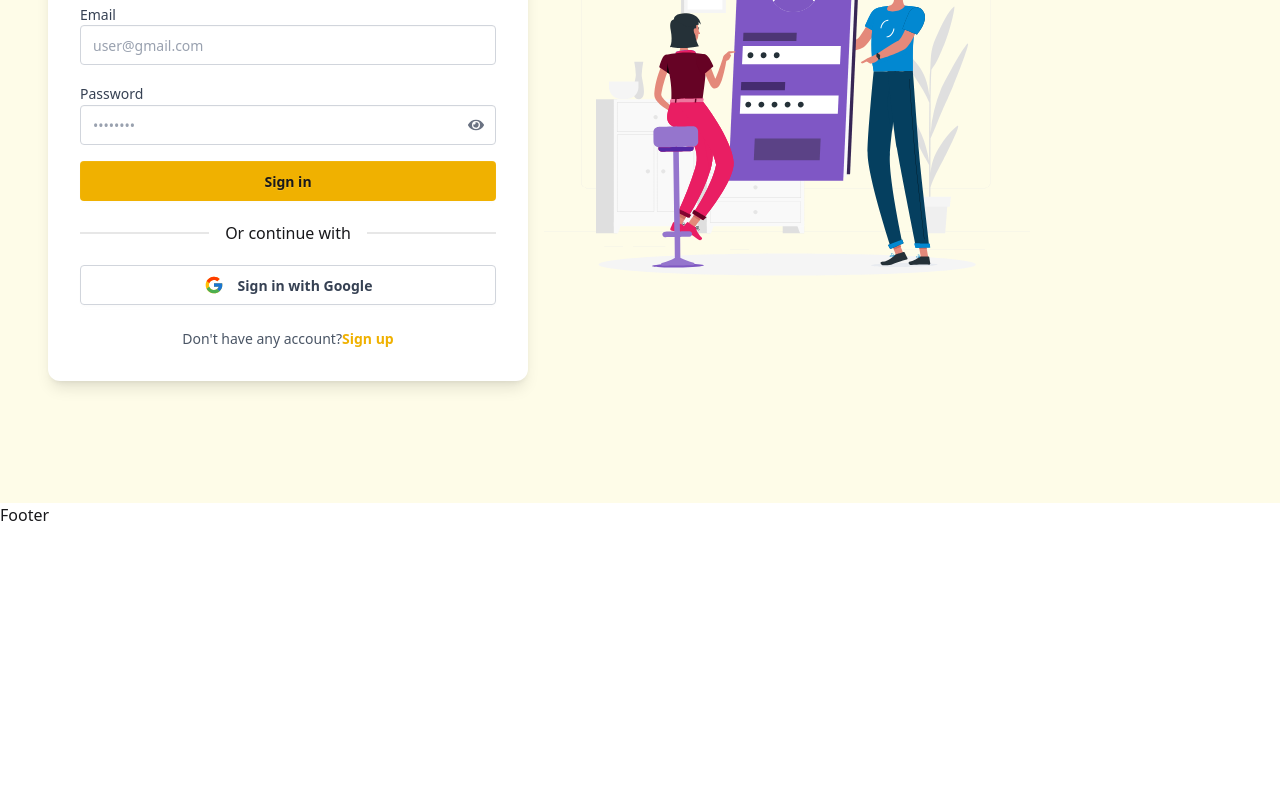
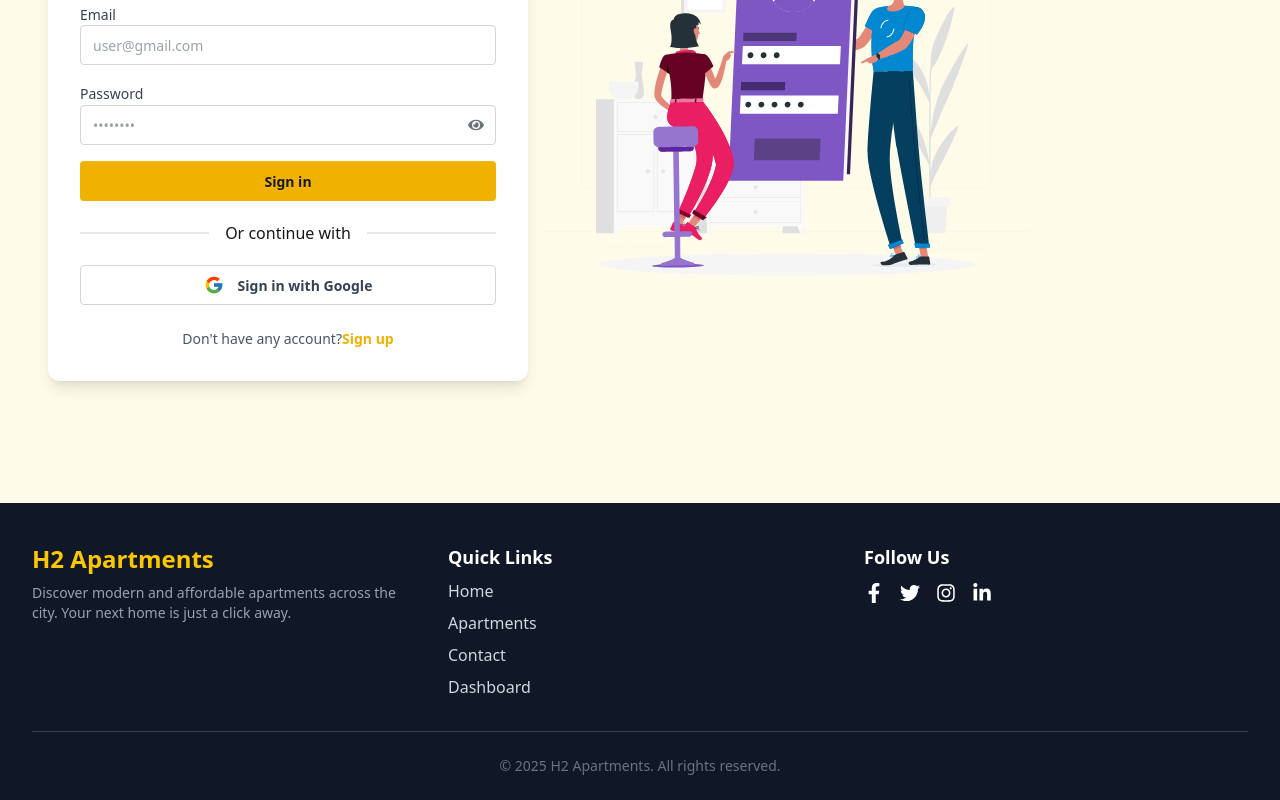
Before and after one commit to sanji118/bms-client, a React (Vite) app: page /login in a window 1280 px wide. Shown: the part 453-1253 px from the top of the page. Before the commit the page ends 980 px from the top, so only its background shows below. Built offline with nearby package versions, Linux system fonts and the light colour scheme; no server answers.

Commit message:
added footer

```diff
--- a/src/components/Footer.jsx
+++ b/src/components/Footer.jsx
@@ -1,9 +1,54 @@
-import React from 'react'
+import { FaFacebookF, FaTwitter, FaInstagram, FaLinkedinIn } from 'react-icons/fa';
+import { Link } from 'react-router-dom';
 
 const Footer = () => {
   return (
-    <div>Footer</div>
-  )
-}
+    <footer className="bg-gray-900 text-white pt-10 pb-6 px-4 sm:px-8">
+      <div className="max-w-7xl mx-auto grid grid-cols-1 md:grid-cols-3 gap-8 border-b border-gray-700 pb-8">
 
-export default Footer
+        {/* Branding */}
+        <div>
+          <h2 className="text-2xl font-bold text-yellow-400">H2 Apartments</h2>
+          <p className="mt-2 text-gray-400 text-sm">
+            Discover modern and affordable apartments across the city. Your next home is just a click away.
+          </p>
+        </div>
+
+        {/* Navigation */}
+        <div className="flex flex-col space-y-2">
+          <h3 className="text-lg font-semibold mb-2">Quick Links</h3>
+          <Link to="/" className="text-gray-300 hover:text-pink-400 transition">Home</Link>
+          <Link to="/apartments" className="text-gray-300 hover:text-yellow-400 transition">Apartments</Link>
+          <Link to="/contact" className="text-gray-300 hover:text-yellow-400 transition">Contact</Link>
+          <Link to="/dashboard" className="text-gray-300 hover:text-yellow-400 transition">Dashboard</Link>
+        </div>
+
+        {/* Social Media */}
+        <div>
+          <h3 className="text-lg font-semibold mb-3">Follow Us</h3>
+          <div className="flex space-x-4">
+            <a href="https://facebook.com" target="_blank" rel="noreferrer" className="hover:text-yellow-400 text-xl transition">
+              <FaFacebookF />
+            </a>
+            <a href="https://twitter.com" target="_blank" rel="noreferrer" className="hover:text-yellow-400 text-xl transition">
+              <FaTwitter />
+            </a>
+            <a href="https://instagram.com" target="_blank" rel="noreferrer" className="hover:text-yellow-400 text-xl transition">
+              <FaInstagram />
+            </a>
+            <a href="https://linkedin.com" target="_blank" rel="noreferrer" className="hover:text-yellow-400 text-xl transition">
+              <FaLinkedinIn />
+            </a>
+          </div>
+        </div>
+      </div>
+
+      {/* Copyright */}
+      <div className="text-center text-sm text-gray-500 mt-6">
+        &copy; {new Date().getFullYear()} H2 Apartments. All rights reserved.
+      </div>
+    </footer>
+  );
+};
+
+export default Footer;
--- a/src/pages/Home/CouponSection.jsx
+++ b/src/pages/Home/CouponSection.jsx
@@ -1,6 +1,11 @@
 import { useEffect, useState } from 'react';
 import { motion } from 'framer-motion';
 import axios from 'axios';
+import { CopyToClipboard } from 'react-copy-to-clipboard';
+import Swal from 'sweetalert2';
+import withReactContent from 'sweetalert2-react-content';
+
+const MySwal = withReactContent(Swal);
 
 const COLOR_PALETTE = [
   {
@@ -23,20 +28,6 @@ const COLOR_PALETTE = [
     bg: 'bg-green-100',
     text: 'text-green-800',
     button: 'bg-green-600 hover:bg-green-700'
-  },
-  {
-    name: 'blue',
-    border: 'border-blue-300',
-    bg: 'bg-blue-100',
-    text: 'text-blue-800',
-    button: 'bg-blue-600 hover:bg-blue-700'
-  },
-  {
-    name: 'purple',
-    border: 'border-purple-300',
-    bg: 'bg-purple-100',
-    text: 'text-purple-800',
-    button: 'bg-purple-600 hover:bg-purple-700'
   }
 ];
 
@@ -72,6 +63,18 @@ const CouponSection = () => {
     return COLOR_PALETTE[index % COLOR_PALETTE.length] || COLOR_PALETTE[0];
   };
 
+  const showSuccessAlert = (code) => {
+    MySwal.fire({
+      title: <p className="text-xl font-bold">Copied!</p>,
+      html: <p>Coupon code <strong>{code}</strong> has been copied to your clipboard</p>,
+      icon: 'success',
+      confirmButtonText: 'OK',
+      confirmButtonColor: '#d97706',
+      timer: 2000,
+      timerProgressBar: true,
+    });
+  };
+
   if (loading) {
     return (
       <section className="py-12 px-4 bg-gradient-to-r from-indigo-50 to-blue-50">
@@ -85,7 +88,7 @@ const CouponSection = () => {
 
   if (error) {
     return (
-      <section className="py-12 px-4 bg-gradient-to-r from-yellow-100 to-yellow-50">
+      <section className="py-12 px-4 bg-gradient-to-r from-indigo-50 to-blue-50">
         <div className="max-w-6xl mx-auto text-center">
           <p className="text-red-500">Error loading coupons: {error}</p>
         </div>
@@ -181,16 +184,17 @@ const CouponSection = () => {
                       )}
                     </div>
 
-                    <button
-                      className={`mt-auto text-white py-2 px-4 rounded-lg transition w-full ${color.button}`}
-                      onClick={(e) => {
-                        e.stopPropagation();
-                        navigator.clipboard.writeText(coupon.code);
-                        alert(`Coupon code ${coupon.code} copied to clipboard!`);
-                      }}
+                    <CopyToClipboard
+                      text={coupon.code}
+                      onCopy={() => showSuccessAlert(coupon.code)}
                     >
-                      Copy Code
-                    </button>
+                      <button
+                        className={`mt-auto text-white py-2 px-4 rounded-lg transition w-full ${color.button}`}
+                        onClick={(e) => e.stopPropagation()}
+                      >
+                        Copy Code
+                      </button>
+                    </CopyToClipboard>
                   </motion.div>
                 </motion.div>
               );
```
